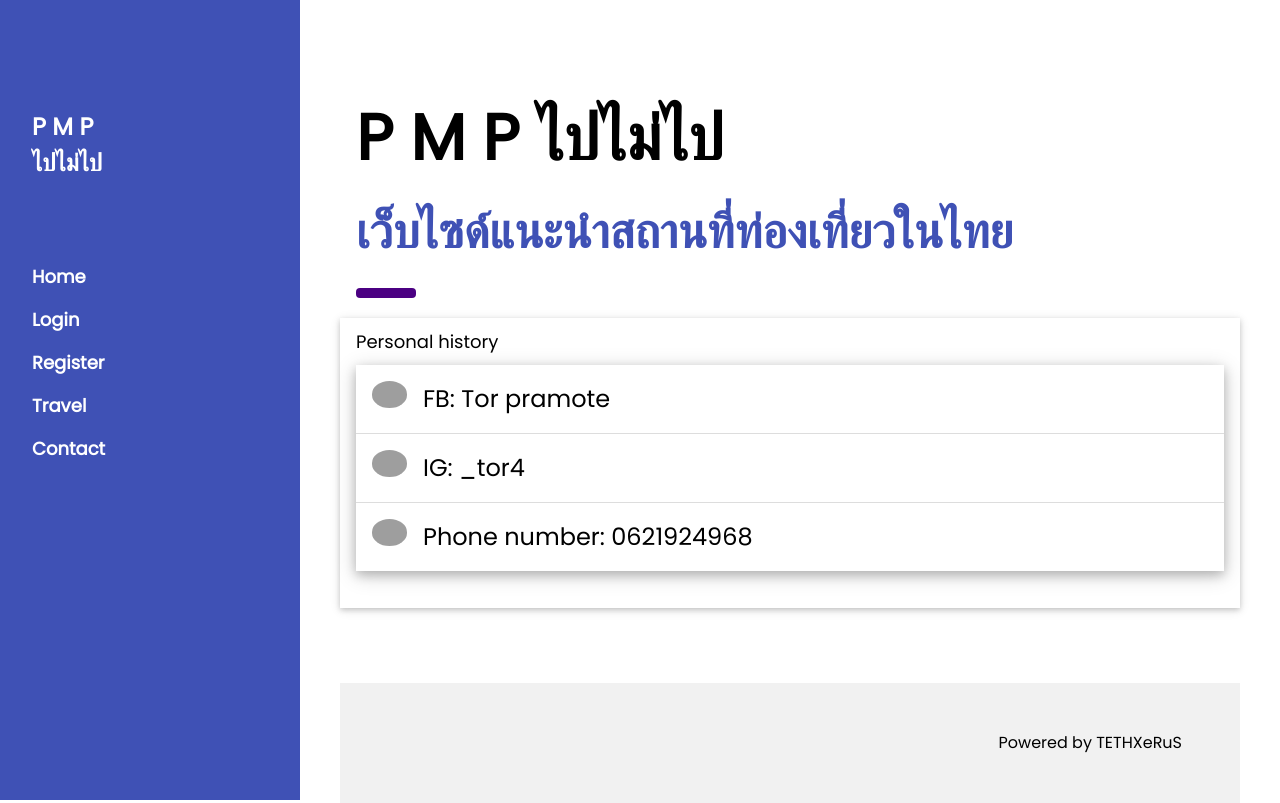
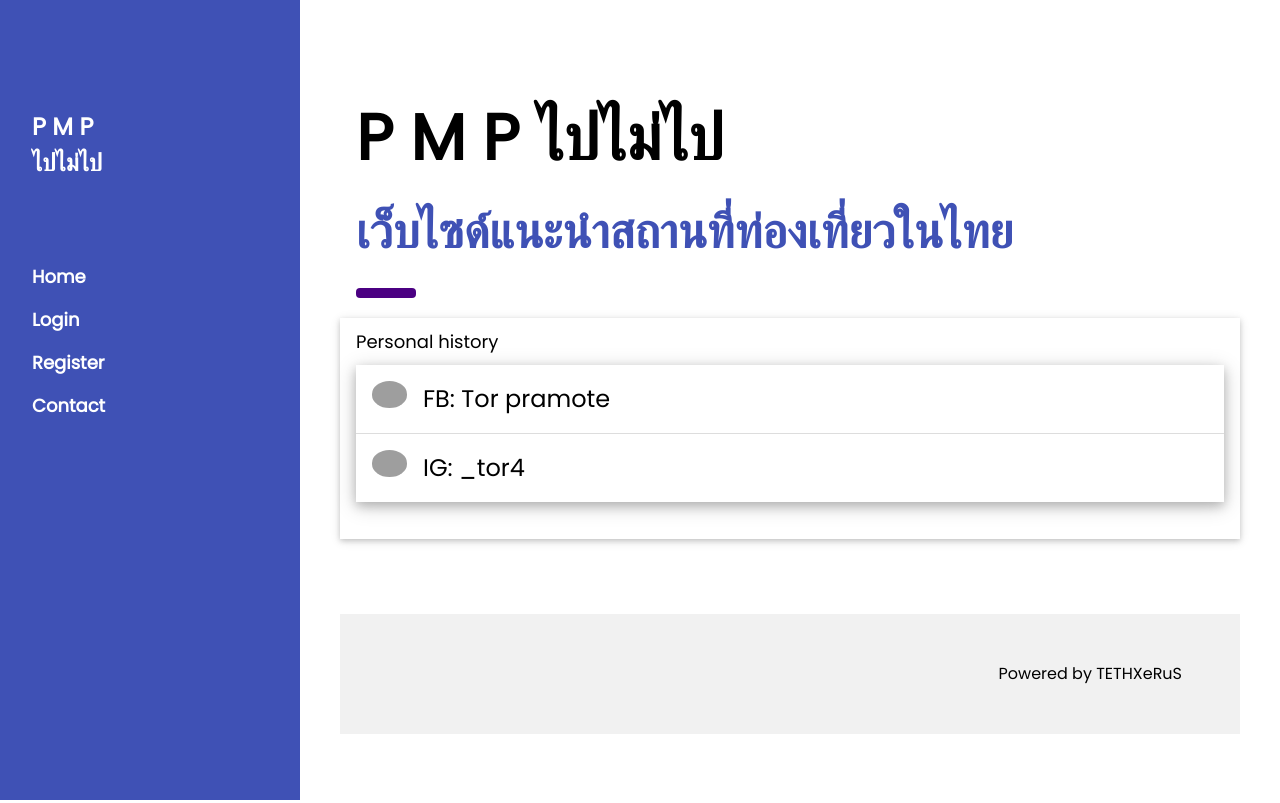
Before and after one commit to PramoteTH/pythonanywhere, a Django app: page /Contact in a window 1280 px wide. Run offline with Django 3.2, Linux system fonts and the light colour scheme; grey boxes are pictures that could not be loaded.

Commit message:
2/10/2563

```diff
--- a/myweb/templates/myweb/Contact.html
+++ b/myweb/templates/myweb/Contact.html
@@ -24,7 +24,7 @@ body {font-size:16px;}
     <a href="/" onclick="w3_close()" class="w3-bar-item w3-button w3-hover-white">Home</a>
     <a href="/Login" onclick="w3_close()" class="w3-bar-item w3-button w3-hover-white">Login</a>
     <a href="/Register" onclick="w3_close()" class="w3-bar-item w3-button w3-hover-white">Register</a>
-    <a href="/Travel" onclick="w3_close()" class="w3-bar-item w3-button w3-hover-white">Travel</a>
+    <!-- <a href="/Travel" onclick="w3_close()" class="w3-bar-item w3-button w3-hover-white">Travel</a> -->
     <a href="/Contact" onclick="w3_close()" class="w3-bar-item w3-button w3-hover-white">Contact</a>
   </div>
 </nav>
@@ -61,10 +61,7 @@ body {font-size:16px;}
         <img src="https://www.pinclipart.com/picdir/big/527-5270982_instagram-icon-ig-icon-instagram-logo-png-transparent.png" class="w3-left w3-circle w3-margin-right" style="width:35px">
         <span class="w3-xlarge">IG: _tor4</span><br>
       </li>
-      <li class="w3-padding-16">
-        <img src="https://i.pinimg.com/564x/91/43/82/9143824a9fd70fdcdb7eac34eaca690c.jpg" class="w3-left w3-circle w3-margin-right" style="width:35px">
-        <span class="w3-xlarge">Phone number: 0621924968</span><br>
-      </li>
+
     </ul>
     <br>
   </div>
--- a/myweb/templates/myweb/Indexforuser.html
+++ b/myweb/templates/myweb/Indexforuser.html
@@ -22,15 +22,14 @@ body {font-size:16px;}
   </div>
   <div class="w3-bar-block">
     <a href="/Indexforuser" onclick="w3_close()" class="w3-bar-item w3-button w3-hover-white">Home</a>
-    <a href="/" onclick="w3_close()" class="w3-bar-item w3-button w3-hover-white">Logout</a>
     <a href="/Travelforuser" onclick="w3_close()" class="w3-bar-item w3-button w3-hover-white">Travel</a>
     <a href="/Contactforuser" onclick="w3_close()" class="w3-bar-item w3-button w3-hover-white">Contact</a>
     <br>
-
     <br>
     <br>
     <br>
     <h3> Welcome  {{user.username}} </h3>
+    <a href="/" onclick="w3_close()" class="w3-bar-item w3-button w3-hover-white">Logout</a>
   </div>
 </nav>
 
--- a/myweb/templates/myweb/Register.html
+++ b/myweb/templates/myweb/Register.html
@@ -24,7 +24,7 @@ body {font-size:16px;}
     <a href="/" onclick="w3_close()" class="w3-bar-item w3-button w3-hover-white">Home</a>
     <a href="/Login" onclick="w3_close()" class="w3-bar-item w3-button w3-hover-white">Login</a>
     <a href="/Register" onclick="w3_close()" class="w3-bar-item w3-button w3-hover-white">Register</a>
-    <a href="/Travel" onclick="w3_close()" class="w3-bar-item w3-button w3-hover-white">Travel</a>
+    <!--<a href="/Travel" onclick="w3_close()" class="w3-bar-item w3-button w3-hover-white">Travel</a> -->
     <a href="/Contact" onclick="w3_close()" class="w3-bar-item w3-button w3-hover-white">Contact</a>
   </div>
 </nav>
@@ -48,7 +48,7 @@ body {font-size:16px;}
     <hr style="width:50px;border:5px solid indigo" class="w3-round">
   </div>
 
-{% block title %} Register {% endblock %}
+{% block title %}<h3>Register</h3>{% endblock %}
   <!-- Main Content -->
   {% block content %}
   <div class="container">
@@ -62,7 +62,7 @@ body {font-size:16px;}
 
                 <button style="background-color:#6202e5; color:white" class="btn btn-outline-info" type="submit">Sign Up</button>
             </form>
-
+            <br>
             If you already have an account <a href="/Login" target="blank"><strong>Login</strong></a> instead.
             {% if messages %}
                 {% for message in messages %}
--- a/myweb/templates/myweb/Travel.html
+++ b/myweb/templates/myweb/Travel.html
@@ -49,7 +49,7 @@ body {font-size:16px;}
   </div>
  {% for a in inputtravels %}
     <div class="w3-container w3-card w3-white w3-round w3-margin"><br>
-        <img src="https://upload.wikimedia.org/wikipedia/commons/7/7e/Circle-icons-profile.svg" alt="Avatar" class="w3-left w3-circle w3-margin-right" style="width:60px">
+        <img src="http://www.aya1.go.th/gif1/home.png" alt="Avatar" class="w3-left w3-circle w3-margin-right" style="width:60px">
         <span class="w3-right w3-opacity">Recommend</span>
         <h4>{{ a.nameplace }}</h4><br>
         <hr class="w3-clear">
--- a/myweb/templates/myweb/index.html
+++ b/myweb/templates/myweb/index.html
@@ -24,7 +24,7 @@ body {font-size:16px;}
     <a href="/" onclick="w3_close()" class="w3-bar-item w3-button w3-hover-white">Home</a>
     <a href="/Login" onclick="w3_close()" class="w3-bar-item w3-button w3-hover-white">Login</a>
     <a href="/Register" onclick="w3_close()" class="w3-bar-item w3-button w3-hover-white">Register</a>
-    <a href="/Travel" onclick="w3_close()" class="w3-bar-item w3-button w3-hover-white">Travel</a>
+    <!--<a href="/Travel" onclick="w3_close()" class="w3-bar-item w3-button w3-hover-white">Travel</a>-->
     <a href="/Contact" onclick="w3_close()" class="w3-bar-item w3-button w3-hover-white">Contact</a>
   </div>
 </nav>
@@ -81,6 +81,8 @@ body {font-size:16px;}
     ยังมีที่แอบซ่อนอยู่มากมาย ที่รอให้เรามาสัมผัส  สำหรับรีวิวนี้ได้คัดเลือกสถานที่ท่องเที่ยวทางธรรมชาติที่
     สวยงามในแต่ละภาคของเมืองไทย รอให้คุณมาสัมผัสซักครั้งในชีวิต
     </p>
+
+    <a href="/Login" onclick="w3_close()" class="w3-bar-item w3-button w3-hover-white"><U><B>เข้าสู่ระบบเพื่อเข้าถึงข้อมูลสถานที่ท่องเที่ยวมากขึ้น</B></U></a>
   </div>
 
 
```
Also changed, not shown: myweb/templates/myweb/Contactforuser.html (+2 -6 lines), myweb/templates/myweb/Login.html (+3 -4 lines), myweb/templates/myweb/Travelforuser.html (+4 -4 lines), db.sqlite3.
